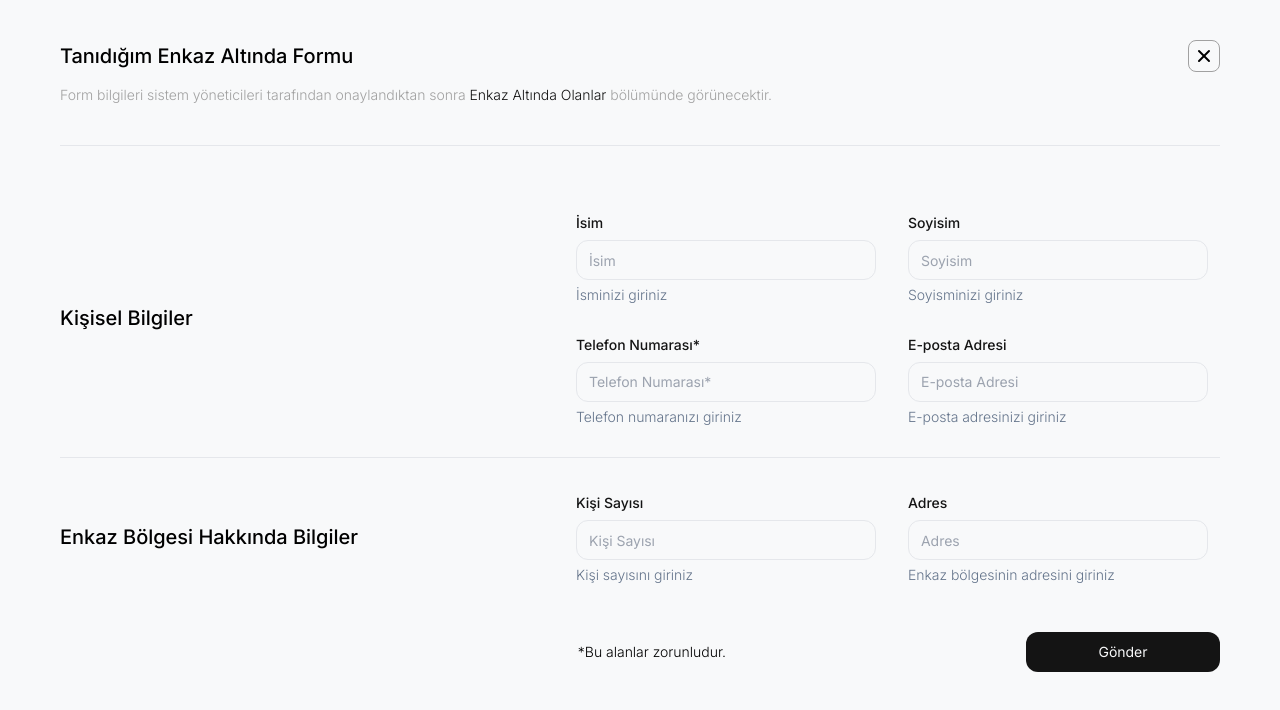
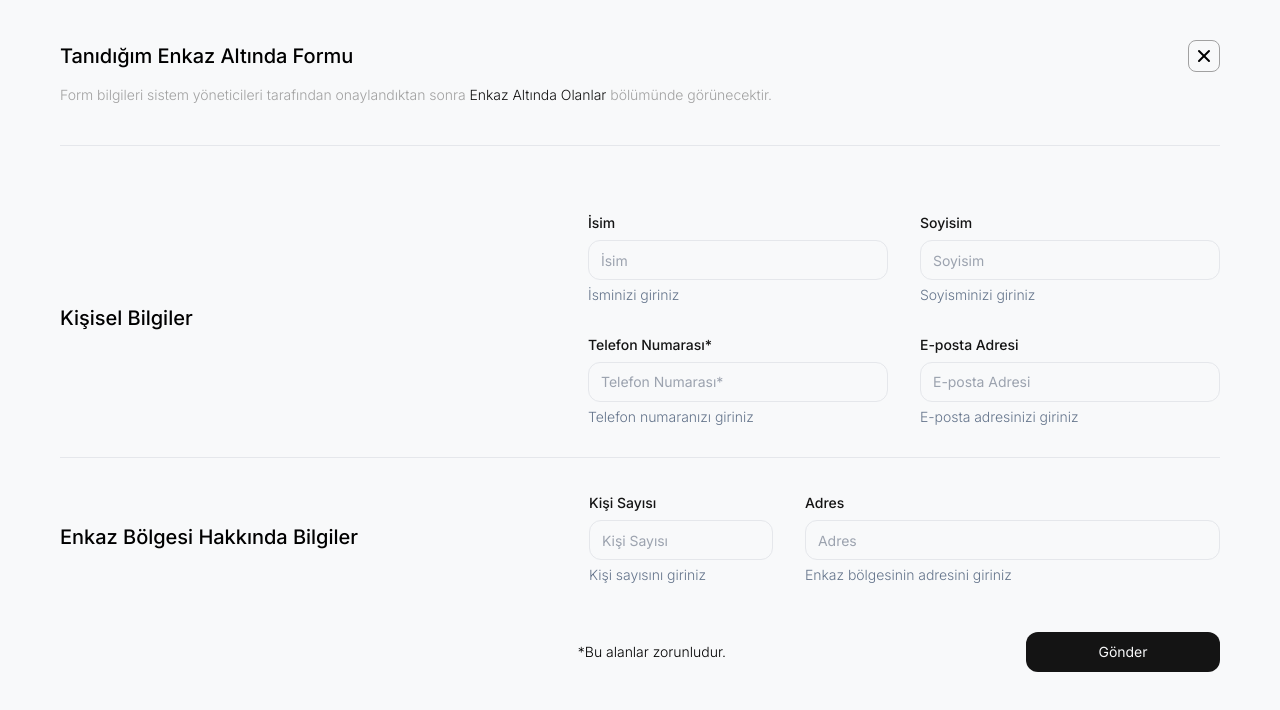
Before and after one commit to mustafamengutay/depremzede, a React (Create React App) app: page /enkaz-altinda in a window 1280 px wide. Shown: the top 710 px of the page. Built offline with nearby package versions, Linux system fonts and the light colour scheme; the HTML template or start-up script is replaced by a standard one.

Commit message:
feat: add input width property

```diff
--- a/src/components/formElements/DebrisFieldSection.jsx
+++ b/src/components/formElements/DebrisFieldSection.jsx
@@ -1,14 +1,22 @@
 import Input from './Input';
 
-const DebrisFieldSection = () => {
+const DebrisFieldSection = ({ firstInputWidth, secondInputWidth }) => {
   return (
-    <div className="flex items-center justify-between mr-3">
+    <div className="flex items-center justify-between">
       <p className="font-medium text-xl -tracking-2">
         Enkaz Bölgesi Hakkında Bilgiler
       </p>
       <div className="flex gap-8">
-        <Input title="Kişi Sayısı" altTitle="Kişi sayısını giriniz" />
-        <Input title="Adres" altTitle="Enkaz bölgesinin adresini giriniz" />
+        <Input
+          title="Kişi Sayısı"
+          altTitle="Kişi sayısını giriniz"
+          width={firstInputWidth}
+        />
+        <Input
+          title="Adres"
+          altTitle="Enkaz bölgesinin adresini giriniz"
+          width={secondInputWidth}
+        />
       </div>
     </div>
   );
--- a/src/components/formElements/Input.jsx
+++ b/src/components/formElements/Input.jsx
@@ -4,14 +4,16 @@ import Label from './Label';
 /**
  *
  * @param {string} title A text that is shown at the top of an input and as a placeholder.
+ * @param {string} inputWidth
  * @param {string} altTitle A text that is shown at the bottom of an input.
  * @returns A form input.
  */
-const Input = ({ title, altTitle }) => {
+const Input = ({ title, altTitle, width = '' }) => {
   return (
     <div>
       <Label title={title} />
       <input
+        style={{ width: width }}
         placeholder={title}
         type="text"
         className={
--- a/src/components/formElements/PersonalInfoSection.jsx
+++ b/src/components/formElements/PersonalInfoSection.jsx
@@ -5,7 +5,7 @@ const PersonalInfoSection = () => {
   return (
     <div className="flex justify-between items-center">
       <p className="font-medium text-xl -tracking-2">Kişisel Bilgiler</p>
-      <div className="flex flex-wrap gap-7 w-[644px]">
+      <div className="flex flex-wrap gap-7 w-[632px] justify-end">
         <div className="flex gap-8">
           <Input title="İsim" altTitle="İsminizi giriniz" />
           <Input title="Soyisim" altTitle="Soyisminizi giriniz" />
--- a/src/pages/UnderDebrisForm.jsx
+++ b/src/pages/UnderDebrisForm.jsx
@@ -31,7 +31,10 @@ const UnderDebrisForm = () => {
           <div>
             <PersonalInfoSection />
             <hr className="my-8" />
-            <DebrisFieldSection />
+            <DebrisFieldSection
+              firstInputWidth={'184px'}
+              secondInputWidth={'415px'}
+            />
           </div>
           <SubmitSection />
         </form>
```
